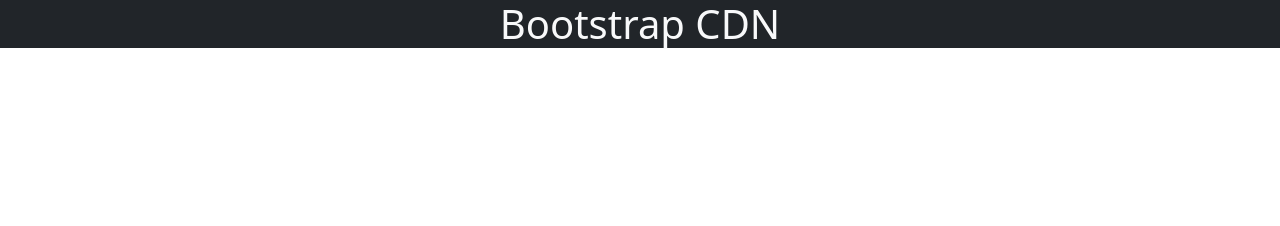
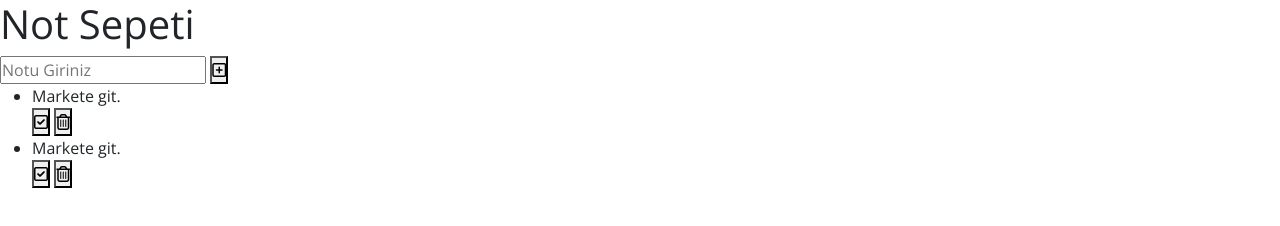
Before and after one commit to hakanbilgi/TO_DO_CHECK_LIST, a plain HTML site: page index.html in a window 1280 px wide. Drawn offline with nearby package versions, Linux system fonts and the light colour scheme; a web font is replaced by a local one.

Commit message:
css started

```diff
--- a/index.html
+++ b/index.html
@@ -8,26 +8,58 @@
       href="https://cdn.jsdelivr.net/npm/bootstrap@5.2.1/dist/css/bootstrap.min.css"
       rel="stylesheet"
       integrity="sha384-iYQeCzEYFbKjA/T2uDLTpkwGzCiq6soy8tYaI1GyVh/UjpbCx/TYkiZhlZB6+fzT"
-      crossorigin="anonymous"
-    />
+      crossorigin="anonymous" />
     <link
       rel="stylesheet"
       href="https://cdnjs.cloudflare.com/ajax/libs/font-awesome/6.2.0/css/all.min.css"
       integrity="sha512-xh6O/CkQoPOWDdYTDqeRdPCVd1SpvCA9XXcUnZS2FmJNp1coAFzvtCN9BmamE+4aHK8yyUHUSCcJHgXloTyT2A=="
       crossorigin="anonymous"
-      referrerpolicy="no-referrer"
-    />
-    <link rel="stylesheet" href="style.css">
+      referrerpolicy="no-referrer" />
+    <link rel="preconnect" href="https://fonts.googleapis.com" />
+    <link rel="preconnect" href="https://fonts.gstatic.com" crossorigin />
+    <link
+      href="https://fonts.googleapis.com/css2?family=DynaPuff&family=Lobster&family=Open+Sans:wght@400;700&display=swap"
+      rel="stylesheet" />
+    <link rel="stylesheet" href="style.css" />
   </head>
+
   <body>
-    <h1 class="bg-dark text-light text-center">Bootstrap CDN</h1>
-
+    <header class="header">
+      <h1 class="main-title">Not Sepeti</h1>
+    </header>
+    <form action="^#">
+      <input type="text" class="input-gorev" placeholder="Notu Giriniz" />
+      <button type="submit">
+        <i class="fa-regular fa-square-plus"></i>
+      </button>
+    </form>
+    <div class="gorev-container">
+      <ul class="gorev-listesi">
+        <div class="gorev-item gorev-tamamlandi">
+          <li class="gorev-tanim">Markete git.</li>
+          <button class="gorev-btn gorev-tamamlandi">
+            <i class="fa-regular fa-square-check"></i>
+          </button>
+          <button class="gorev-btn gorev-sil">
+            <i class="fa-regular fa-trash-can"></i>
+          </button>
+        </div>
+        <div class="gorev-item">
+          <li class="gorev-tanim">Markete git.</li>
+          <button class="gorev-btn gorev-btn-tamamlandi">
+            <i class="fa-regular fa-square-check"></i>
+          </button>
+          <button class="gorev-btn gorev-btn-sil">
+            <i class="fa-regular fa-trash-can"></i>
+          </button>
+        </div>
+      </ul>
+    </div>
 
     <script
       src="https://cdn.jsdelivr.net/npm/bootstrap@5.2.1/dist/js/bootstrap.bundle.min.js"
       integrity="sha384-u1OknCvxWvY5kfmNBILK2hRnQC3Pr17a+RTT6rIHI7NnikvbZlHgTPOOmMi466C8"
-      crossorigin="anonymous"
-    ></script>
+      crossorigin="anonymous"></script>
     <script src="javascript.js"></script>
   </body>
 </html>
--- a/javascript.js
+++ b/javascript.js
@@ -0,0 +1 @@
+console.log("buradayım");
--- a/style.css
+++ b/style.css
@@ -4,3 +4,6 @@
     box-sizing: border-box;
     text-decoration: none;
 }
+body{
+    font-family: 'Open Sans', sans-serif;
+}
```
